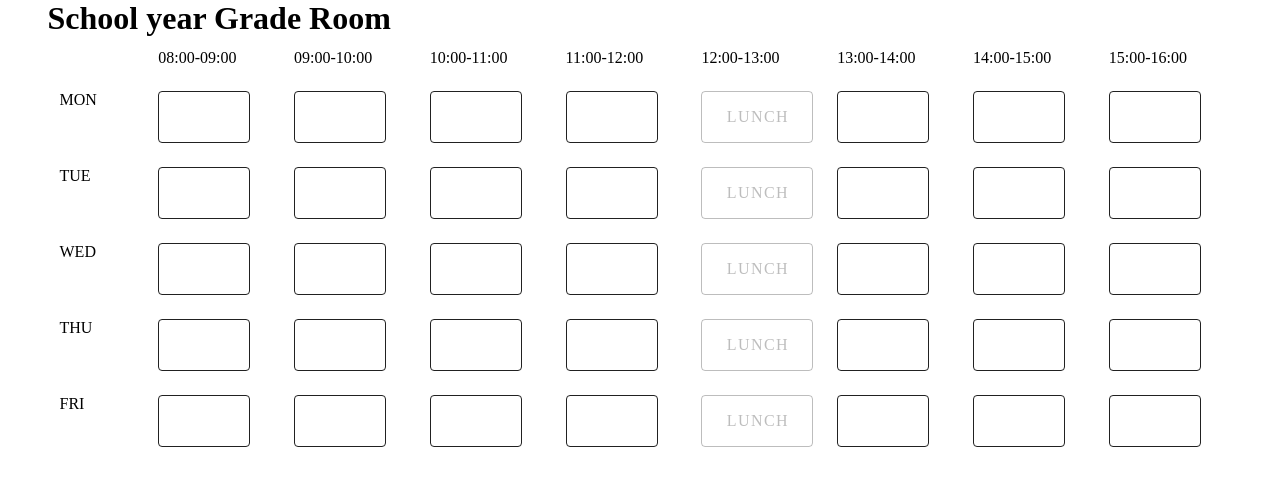
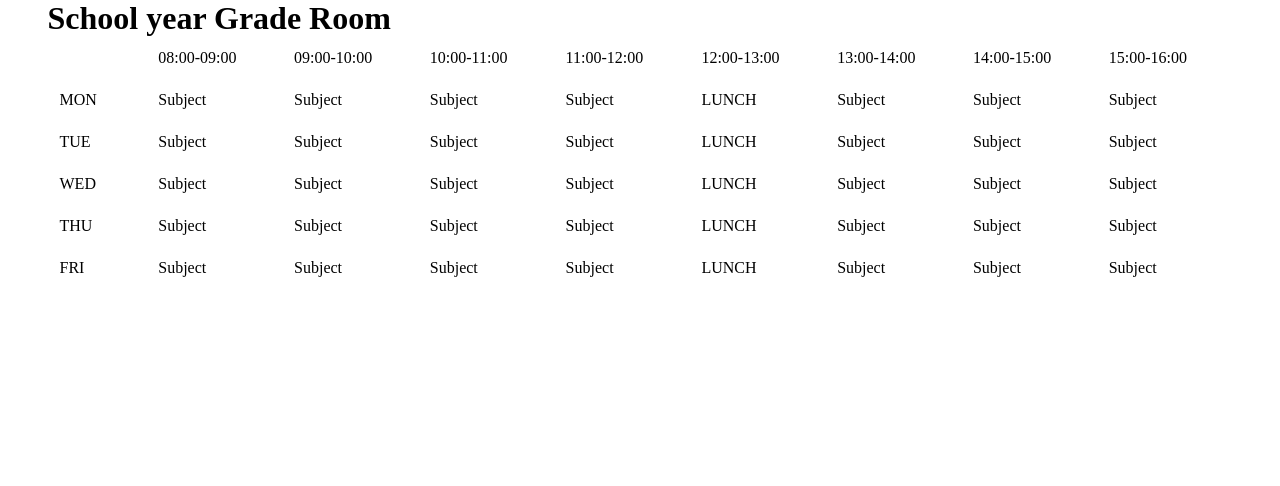
Before and after one commit to Kitsune-cop/ip_nuxt_three, a Nuxt app: page /teacher/schedule in a window 1280 px wide. Shown: the top 486 px of the page. Built offline with nearby package versions, Linux system fonts and the light colour scheme; no server answers.

Commit message:
Update schedule.vue

```diff
--- a/pages/teacher/schedule.vue
+++ b/pages/teacher/schedule.vue
@@ -6,71 +6,111 @@
           </v-row>
           <v-row>
               <v-col cols="1"></v-col>
-              <v-col>08:00-09:00</v-col>
-              <v-col>09:00-10:00</v-col>
-              <v-col>10:00-11:00</v-col>
-              <v-col>11:00-12:00</v-col>
-              <v-col>12:00-13:00</v-col>
-              <v-col>13:00-14:00</v-col>
-              <v-col>14:00-15:00</v-col>
-              <v-col>15:00-16:00</v-col>
+              <v-col class="blue">08:00-09:00</v-col>
+              <v-col class="blue">09:00-10:00</v-col>
+              <v-col class="blue">10:00-11:00</v-col>
+              <v-col class="blue">11:00-12:00</v-col>
+              <v-col class="blue">12:00-13:00</v-col>
+              <v-col class="blue">13:00-14:00</v-col>
+              <v-col class="blue">14:00-15:00</v-col>
+              <v-col class="blue">15:00-16:00</v-col>
           </v-row>
           <v-row>
-              <v-col cols='1'>MON</v-col>
-              <v-col><v-btn outlined x-large @click="handle(0)">{{time_table[0].subject_id}}</v-btn></v-col>
+              <v-col cols='1' class="cyan">MON</v-col>
+              <v-col>Subject</v-col>
+              <v-col>Subject</v-col>
+              <v-col>Subject</v-col>
+              <v-col>Subject</v-col>
+              <v-col class="red">LUNCH</v-col>
+              <v-col>Subject</v-col>
+              <v-col>Subject</v-col>
+              <v-col>Subject</v-col>
+              <!-- <v-col><v-btn outlined x-large @click="handle(0)">{{time_table[0].subject_id}}</v-btn></v-col>
               <v-col><v-btn outlined x-large @click="handle(1)">{{time_table[1].subject_id}}</v-btn></v-col>
               <v-col><v-btn outlined x-large @click="handle(2)">{{time_table[2].subject_id}}</v-btn></v-col>
-              <v-col><v-btn outlined x-large @click="handle(3)">{{time_table[3].subject_id}}</v-btn></v-col>
-              <v-col><v-btn outlined x-large disabled>LUNCH</v-btn></v-col>
-              <v-col><v-btn outlined x-large @click="handle(4)">{{time_table[4].subject_id}}</v-btn></v-col>
+              <v-col><v-btn outlined x-large @click="handle(3)">{{time_table[3].subject_id}}</v-btn></v-col> -->
+              <!-- <v-col><v-btn outlined x-large disabled>LUNCH</v-btn></v-col> -->
+              <!-- <v-col><v-btn outlined x-large @click="handle(4)">{{time_table[4].subject_id}}</v-btn></v-col>
               <v-col><v-btn outlined x-large @click="handle(5)">{{time_table[5].subject_id}}</v-btn></v-col>
-              <v-col><v-btn outlined x-large @click="handle(6)">{{time_table[6].subject_id}}</v-btn></v-col>
+              <v-col><v-btn outlined x-large @click="handle(6)">{{time_table[6].subject_id}}</v-btn></v-col> -->
           </v-row>
           <v-row>
-              <v-col cols='1'>TUE</v-col>
-              <v-col><v-btn outlined x-large @click="handle(7)">{{time_table[7].subject_id}}</v-btn></v-col>
+              <v-col cols='1' class="cyan">TUE</v-col>
+              <v-col>Subject</v-col>
+              <v-col>Subject</v-col>
+              <v-col>Subject</v-col>
+              <v-col>Subject</v-col>
+              <v-col class="red">LUNCH</v-col>
+              <v-col>Subject</v-col>
+              <v-col>Subject</v-col>
+              <v-col>Subject</v-col>
+              <!-- <v-col><v-btn outlined x-large @click="handle(7)">{{time_table[7].subject_id}}</v-btn></v-col>
               <v-col><v-btn outlined x-large @click="handle(8)">{{time_table[8].subject_id}}</v-btn></v-col>
               <v-col><v-btn outlined x-large @click="handle(9)">{{time_table[9].subject_id}}</v-btn></v-col>
               <v-col><v-btn outlined x-large @click="handle(10)">{{time_table[10].subject_id}}</v-btn></v-col>
               <v-col><v-btn outlined x-large disabled>LUNCH</v-btn></v-col>
               <v-col><v-btn outlined x-large @click="handle(11)">{{time_table[11].subject_id}}</v-btn></v-col>
               <v-col><v-btn outlined x-large @click="handle(12)">{{time_table[12].subject_id}}</v-btn></v-col>
-              <v-col><v-btn outlined x-large @click="handle(13)">{{time_table[13].subject_id}}</v-btn></v-col>
+              <v-col><v-btn outlined x-large @click="handle(13)">{{time_table[13].subject_id}}</v-btn></v-col> -->
           </v-row>
           <v-row>
-              <v-col cols='1'>WED</v-col>
-              <v-col><v-btn outlined x-large @click="handle(14)">{{time_table[14].subject_id}}</v-btn></v-col>
+              <v-col cols='1' class="cyan">WED</v-col>
+              <v-col>Subject</v-col>
+              <v-col>Subject</v-col>
+              <v-col>Subject</v-col>
+              <v-col>Subject</v-col>
+              <v-col class="red">LUNCH</v-col>
+              <v-col>Subject</v-col>
+              <v-col>Subject</v-col>
+              <v-col>Subject</v-col>
+              <!-- <v-col><v-btn outlined x-large @click="handle(14)">{{time_table[14].subject_id}}</v-btn></v-col>
               <v-col><v-btn outlined x-large @click="handle(15)">{{time_table[15].subject_id}}</v-btn></v-col>
               <v-col><v-btn outlined x-large @click="handle(16)">{{time_table[16].subject_id}}</v-btn></v-col>
               <v-col><v-btn outlined x-large @click="handle(17)">{{time_table[17].subject_id}}</v-btn></v-col>
               <v-col><v-btn outlined x-large disabled>LUNCH</v-btn></v-col>
               <v-col><v-btn outlined x-large @click="handle(18)">{{time_table[18].subject_id}}</v-btn></v-col>
               <v-col><v-btn outlined x-large @click="handle(19)">{{time_table[19].subject_id}}</v-btn></v-col>
-              <v-col><v-btn outlined x-large @click="handle(20)">{{time_table[20].subject_id}}</v-btn></v-col>
+              <v-col><v-btn outlined x-large @click="handle(20)">{{time_table[20].subject_id}}</v-btn></v-col> -->
           </v-row>
           <v-row>
-              <v-col cols='1'>THU</v-col>
-              <v-col><v-btn outlined x-large @click="handle(21)">{{time_table[21].subject_id}}</v-btn></v-col>
+              <v-col cols='1' class="cyan">THU</v-col>
+              <v-col>Subject</v-col>
+              <v-col>Subject</v-col>
+              <v-col>Subject</v-col>
+              <v-col>Subject</v-col>
+              <v-col class="red">LUNCH</v-col>
+              <v-col>Subject</v-col>
+              <v-col>Subject</v-col>
+              <v-col>Subject</v-col>
+              <!-- <v-col><v-btn outlined x-large @click="handle(21)">{{time_table[21].subject_id}}</v-btn></v-col>
               <v-col><v-btn outlined x-large @click="handle(22)">{{time_table[22].subject_id}}</v-btn></v-col>
               <v-col><v-btn outlined x-large @click="handle(23)">{{time_table[23].subject_id}}</v-btn></v-col>
               <v-col><v-btn outlined x-large @click="handle(24)">{{time_table[24].subject_id}}</v-btn></v-col>
               <v-col><v-btn outlined x-large disabled>LUNCH</v-btn></v-col>
               <v-col><v-btn outlined x-large @click="handle(25)">{{time_table[25].subject_id}}</v-btn></v-col>
               <v-col><v-btn outlined x-large @click="handle(26)">{{time_table[26].subject_id}}</v-btn></v-col>
-              <v-col><v-btn outlined x-large @click="handle(27)">{{time_table[27].subject_id}}</v-btn></v-col>
+              <v-col><v-btn outlined x-large @click="handle(27)">{{time_table[27].subject_id}}</v-btn></v-col> -->
           </v-row>
           <v-row>
-              <v-col cols='1'>FRI</v-col>
-              <v-col><v-btn outlined x-large @click="handle(28)">{{time_table[28].subject_id}}</v-btn></v-col>
+              <v-col cols='1' class="cyan">FRI</v-col>
+              <v-col>Subject</v-col>
+              <v-col>Subject</v-col>
+              <v-col>Subject</v-col>
+              <v-col>Subject</v-col>
+              <v-col class="red">LUNCH</v-col>
+              <v-col>Subject</v-col>
+              <v-col>Subject</v-col>
+              <v-col>Subject</v-col>
+              <!-- <v-col><v-btn outlined x-large @click="handle(28)">{{time_table[28].subject_id}}</v-btn></v-col>
               <v-col><v-btn outlined x-large @click="handle(29)">{{time_table[29].subject_id}}</v-btn></v-col>
               <v-col><v-btn outlined x-large @click="handle(30)">{{time_table[30].subject_id}}</v-btn></v-col>
               <v-col><v-btn outlined x-large @click="handle(31)">{{time_table[31].subject_id}}</v-btn></v-col>
               <v-col><v-btn outlined x-large disabled>LUNCH</v-btn></v-col>
               <v-col><v-btn outlined x-large @click="handle(32)">{{time_table[32].subject_id}}</v-btn></v-col>
               <v-col><v-btn outlined x-large @click="handle(33)">{{time_table[33].subject_id}}</v-btn></v-col>
-              <v-col><v-btn outlined x-large @click="handle(34)">{{time_table[34].subject_id}}</v-btn></v-col>
+              <v-col><v-btn outlined x-large @click="handle(34)">{{time_table[34].subject_id}}</v-btn></v-col>-->
           </v-row>
-          <v-form>
+            <v-form>
                   <v-row v-show="status_form.expansion" class="mt-4">
                   <v-col><v-text-field
                       id="subject_id"
@@ -104,14 +144,14 @@
                       <v-btn color="success" @click="submit_form()">submit</v-btn>
                   </v-col>
               </v-row>
-              </v-form>
+            </v-form>
       </v-container>
   </div>
 </template>
 <script>
 import axios from 'axios';
 export default {
-  layout: 'admin',
+  layout: 'teacher/user',
   data() {
       return {
           status_form: {
```
